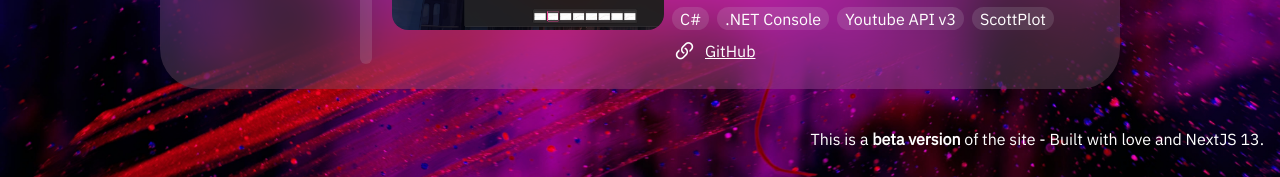
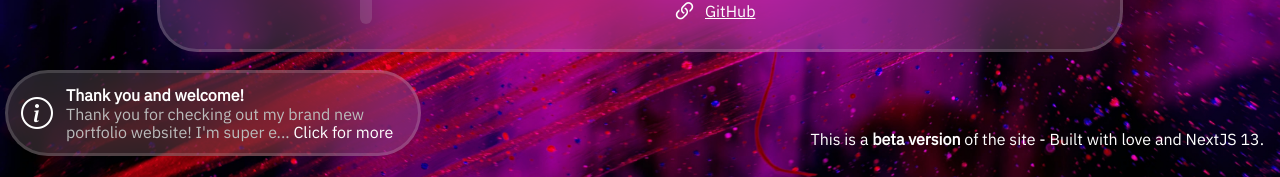
Before and after one commit to benpaulsen4/project-narcissism, a Next.js app: page /projects in a window 1280 px wide. Shown: the part 639-816 px from the top of the page. Built offline with nearby package versions, Linux system fonts and the light colour scheme.

Commit message:
MVP of notification system

```diff
--- /dev/null
+++ b/app/Button.tsx
@@ -0,0 +1,11 @@
+import {ReactNode} from "react";
+import styles from './button.module.css'
+
+export default function Button({onClick, type, children, href}: {onClick?: () => void, type:"primary" | "secondary", children: ReactNode, href?: string}){
+
+  return (
+    <a className={`${styles.button} ${styles[type]}`} onClick={onClick} href={href}>
+      <span className={styles.text}>{children}</span>
+    </a>
+  )
+}
--- /dev/null
+++ b/app/button.module.css
@@ -0,0 +1,33 @@
+.button {
+  border-radius: 10px;
+  min-width: 6rem;
+  min-height: 2rem;
+  display: flex;
+  align-items: center;
+  justify-content: center;
+  transition: all 0.3s ease;
+}
+
+.button:hover {
+  cursor: pointer;
+}
+
+.primary {
+  background: linear-gradient(90deg, #8e0ade 0%, rgba(230, 11, 103, 0.5) 100%);
+}
+
+.primary:hover {
+  box-shadow: 0 4px 8px rgba(0, 0, 0, 0.15), 0 0 8px 2px rgba(0, 0, 0, 0.01);
+}
+
+.secondary {
+  background: rgba(215, 215, 215, 0.14);
+}
+
+.secondary:hover {
+  background: rgba(215, 215, 215, 0.3);
+}
+
+.text {
+  margin: 0 10px;
+}
--- a/app/layout.tsx
+++ b/app/layout.tsx
@@ -2,6 +2,7 @@ import { IBM_Plex_Sans } from "next/font/google";
 import NavItem from "./NavItem";
 import "./styles.css";
 import { Metadata } from "next";
+import NotificationsHost from "./notifications/NotificationsHost";
 
 const IPS = IBM_Plex_Sans({ weight: "400", subsets: ["latin"] });
 
@@ -58,6 +59,7 @@ export default function RootLayout({
           </aside>
           <main>{children}</main>
         </div>
+        <NotificationsHost></NotificationsHost>
         <footer>
           This is a <b>beta version</b> of the site - Built with love and NextJS
           13.
--- /dev/null
+++ b/app/notifications/NotificationModal.tsx
@@ -0,0 +1,26 @@
+import styles from './notifications.module.css'
+import {Notification} from "../../data/structs";
+import Button from "../Button";
+
+export default function NotificationModal({notification, closeModal}: {notification: Notification, closeModal: () => void}){
+
+  return (
+    <div className={styles.backdrop}>
+      <div className={styles.modal}>
+        <div className={styles['modal-header']}>
+          <i className="bi bi-info-circle"></i>
+          <h3>Announcement: {notification.title}</h3>
+        </div>
+        <div>{notification.content}</div>
+        <div className={styles['modal-footer']}>
+          <Button onClick={closeModal} type="secondary">
+            Close
+          </Button>
+          <Button href={notification.action.href} type="primary">
+            {notification.action.name}
+          </Button>
+        </div>
+      </div>
+    </div>
+  )
+}
--- /dev/null
+++ b/app/notifications/NotificationWidget.tsx
@@ -0,0 +1,24 @@
+import {Notification} from "../../data/structs";
+import styles from "./notifications.module.css"
+
+export default function NotificationWidget({onClick, notification}: {onClick: () => void, notification: Notification}) {
+  const maxChars = 70
+  let text: string;
+
+  if (notification.content.length > maxChars){
+    text = notification.content.slice(0, maxChars)+ "..."
+  } else {
+    text = notification.content
+  }
+
+
+  return (
+    <div className={styles.widget} onClick={onClick}>
+      <i className={`bi bi-info-circle ${styles.icon}`}></i>
+      <div className={styles.contentContainer}>
+      <h4 className={styles.title}>{notification.title}</h4>
+      <p className={styles.content}><span>{text}</span> Click for more</p>
+      </div>
+    </div>
+    )
+}
--- /dev/null
+++ b/app/notifications/NotificationsHost.tsx
@@ -0,0 +1,25 @@
+"use client";
+
+import {useState} from "react";
+import {Notification} from "../../data/structs";
+import NotificationModal from "./NotificationModal";
+import NotificationWidget from "./NotificationWidget";
+
+export default function NotificationsHost() {
+  //const [notification, setNotification] = useState<Notification>();
+  const [modalOpen, setModal] = useState(false);
+
+  const notification = new Notification("Thank you and welcome!", "Thank you for checking out my brand new portfolio website! I'm super excited to show you all what I've done here and how my career has progressed so far. Stay tuned for updates, theres always more in the pipeline! 😀", 0, {name: "Google it", href: "https://google.com"})
+
+  return (
+    <>
+     {modalOpen &&
+     <NotificationModal closeModal={() => setModal(false)} notification={notification} />
+     }
+
+    {notification &&
+    <NotificationWidget onClick={() => setModal(true)} notification={notification} />
+    }
+    </>
+  )
+}
--- /dev/null
+++ b/app/notifications/notifications.module.css
@@ -0,0 +1,98 @@
+.widget {
+  display: grid;
+  grid-template:
+    [row1-start] "icon content" auto [row1-end]
+    / 3rem auto;
+
+  background: rgba(208, 205, 205, 0.16);
+  backdrop-filter: blur(25px);
+  border-radius: 100px;
+  border: 3px solid rgba(255, 255, 255, 0.15);
+  transition: background-color 0.3s ease;
+
+  height: 5rem;
+  width: 25rem;
+  padding: 0 5px;
+  position: absolute;
+  bottom: 5px;
+  left: 5px;
+}
+
+.widget:hover {
+  cursor: pointer;
+  background: rgba(208, 205, 205, 0.25);
+}
+
+.title {
+  margin: 0;
+}
+
+.content {
+  margin: 0;
+  line-height: 18px;
+}
+
+.content span {
+  color: #bcbcbc;
+}
+
+.contentContainer {
+  grid-area: content;
+  display: flex;
+  flex-direction: column;
+  justify-content: center;
+  margin-left: 5px;
+}
+
+.icon {
+  grid-area: icon;
+  align-self: center;
+}
+
+.backdrop {
+  background: rgba(0, 0, 0, 0.25);
+  backdrop-filter: blur(5px);
+  position: absolute;
+  height: 100vh;
+  width: 100vw;
+  top: 0;
+  left: 0;
+  z-index: 3;
+
+  display: flex;
+  align-items: center;
+  justify-content: center;
+}
+
+.modal {
+  background: rgba(208, 205, 205, 0.2);
+  border: 3px solid rgba(255, 255, 255, 0.15);
+  backdrop-filter: blur(25px);
+  border-radius: 30px;
+  padding: 10px 15px;
+  max-width: 40vw;
+}
+
+.modal-header {
+  display: grid;
+  grid-template: auto / 3rem auto;
+  margin-bottom: 1rem;
+}
+
+.modal-header i {
+  grid-column: 1;
+  align-self: center;
+}
+
+.modal-header h3 {
+  grid-column: 2;
+  margin: 0 5px;
+  align-self: center;
+}
+
+.modal-footer {
+  display: flex;
+  justify-content: flex-end;
+  gap: 10px;
+  margin: 2px;
+}
--- a/app/styles.css
+++ b/app/styles.css
@@ -65,6 +65,7 @@ a {
   border-radius: 40px;
   display: grid;
   grid-template: auto / 12.5rem auto;
+  border: 3px solid rgba(255, 255, 255, 0.15);
 }
 
 .fix {
@@ -180,3 +181,9 @@ a {
     display: none;
   }
 }
+
+@media screen and (max-height: 830px) {
+  .hero {
+    margin-bottom: 5rem;
+  }
+}
--- a/data/structs.ts
+++ b/data/structs.ts
@@ -73,4 +73,18 @@ export class SkillData {
   }
 }
 
+export class Notification {
+  title: string;
+  content: string;
+  priority: number;
+  action: Link;
+
+  constructor(title: string, content: string, priority: number, action: Link) {
+    this.title = title;
+    this.content = content;
+    this.priority = priority;
+    this.action = action;
+  }
+}
+
 export type Link = { name: string; href: string };
```
Also changed, not shown: 1 other file (tests, documents, lock files or other folders).
